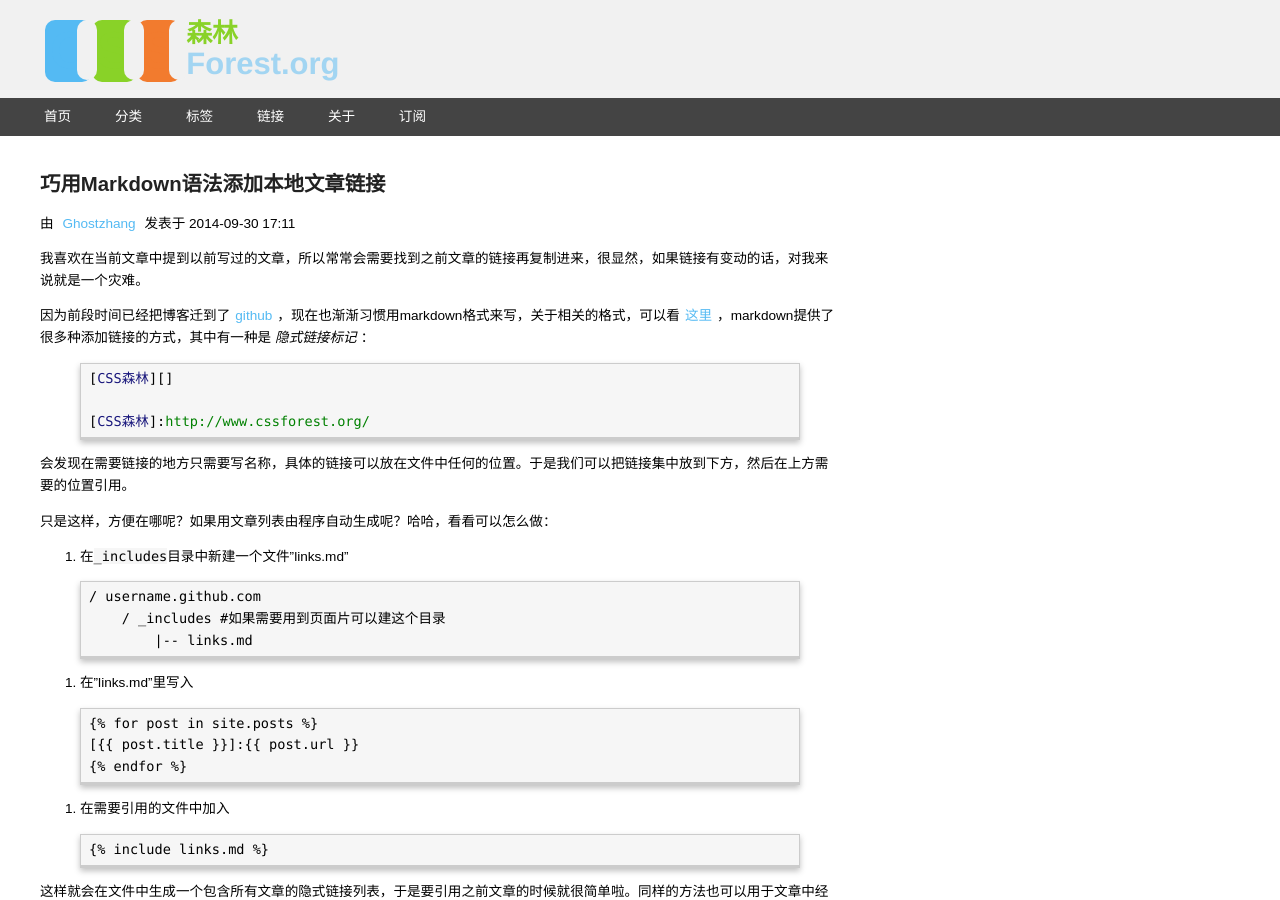
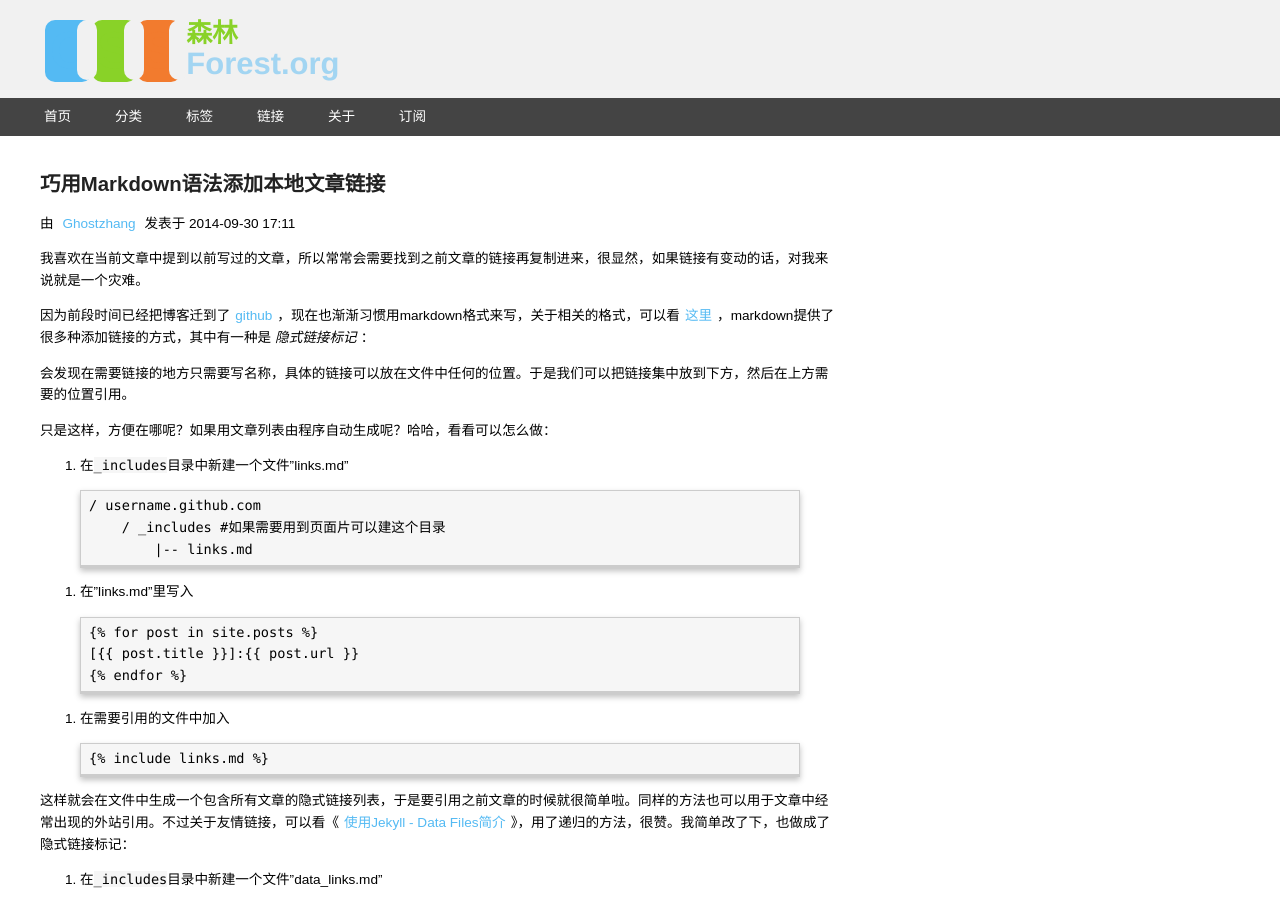
Before and after one commit to ghostzhang/ghostzhang.github.io, a Jekyll site: the page built from _posts/2014-09-30-巧用Markdown语法添加本地文章链接.md, in a window 1280 px wide and 900 px high. Built offline with Jekyll 4.4.1, drawn with Linux system fonts in a browser that asks for light colours; comment, search, counter and statistics services are not loaded.

Commit message:
更新文章

```diff
--- a/_posts/2014-09-30-巧用Markdown语法添加本地文章链接.md
+++ b/_posts/2014-09-30-巧用Markdown语法添加本地文章链接.md
@@ -15,13 +15,7 @@
 
 因为前段时间已经把博客迁到了[github][]，现在也渐渐习惯用markdown格式来写，关于相关的格式，可以看[这里](http://wowubuntu.com/markdown/)，markdown提供了很多种添加链接的方式，其中有一种是*隐式链接标记*：
 
-{% highlight md %}
-{% raw %}
-[CSS森林][]
 
-[CSS森林]:http://www.cssforest.org/
-{% endraw %}
-{% endhighlight %}
 
 会发现在需要链接的地方只需要写名称，具体的链接可以放在文件中任何的位置。于是我们可以把链接集中放到下方，然后在上方需要的位置引用。
 
```
